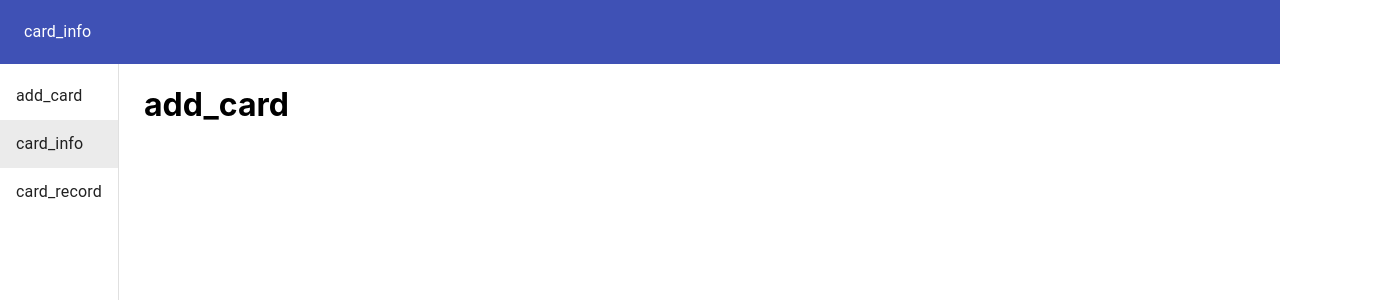
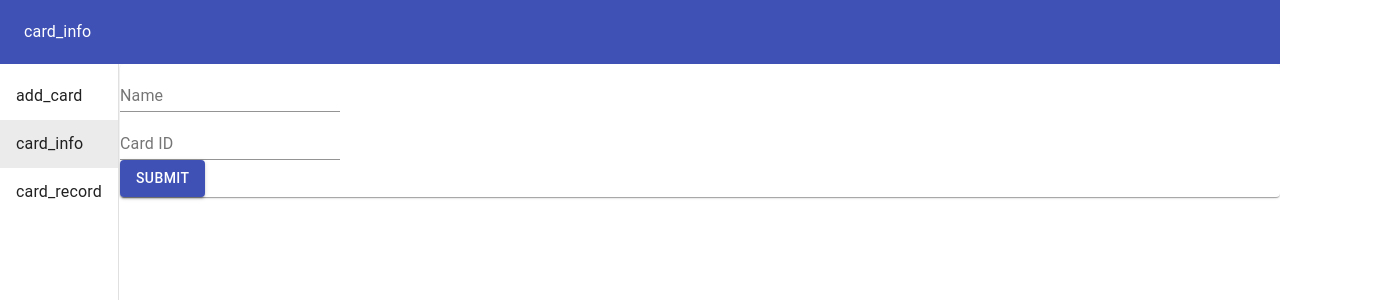
Before and after one commit to nickchen120235/rfid_frontend, a React (Create React App) app: page /add_card in a window 1280 px wide. Shown: the top 300 px of the page, 1400 px wide, since content can reach past the window. Built offline with nearby package versions, Linux system fonts and the light colour scheme.

Commit message:
complete addCard.jsx

```diff
--- a/src/Pages/add_card.jsx
+++ b/src/Pages/add_card.jsx
@@ -1,14 +1,38 @@
-import React from 'react'
-import { Container } from '@material-ui/core'
+import React, { useEffect, useState } from 'react'
+import { Paper, TextField, Button } from '@material-ui/core'
 
 import styles from '../Styles/Pages'
 
 const AddCard = () => {
+  const [name, setName] = useState('')
+  const [card, setCard] = useState('')
+  const handleSubmit = () => {
+    const data = {
+      name: name,
+      cardID: card,
+      added: (new Date()).toLocaleString('en-US')
+    }
+    console.log(data)
+    fetch('http://localhost:4000/api/addCard', {
+      body: JSON.stringify(data),
+      method: 'POST',
+      mode: 'cors',
+      headers: {
+        'content-type': 'application/json'
+      }
+    }).then(res => console.log(res)).catch(err => console.error(err))
+  }
+
   const classes = styles()
+
   return(
-    <Container className={classes.container}>
-      <h1>add_card</h1>
-    </Container>
+    <Paper className={classes.container}>
+      <TextField id='name' label='Name' onChange={e => setName(e.target.value)}/>
+      <br />
+      <TextField id='card' label='Card ID' onChange={e => setCard(e.target.value)}/>
+      <br />
+      <Button variant='contained' color='primary' onClick={handleSubmit}>Submit</Button>
+    </Paper>
   )
 }
 
```
